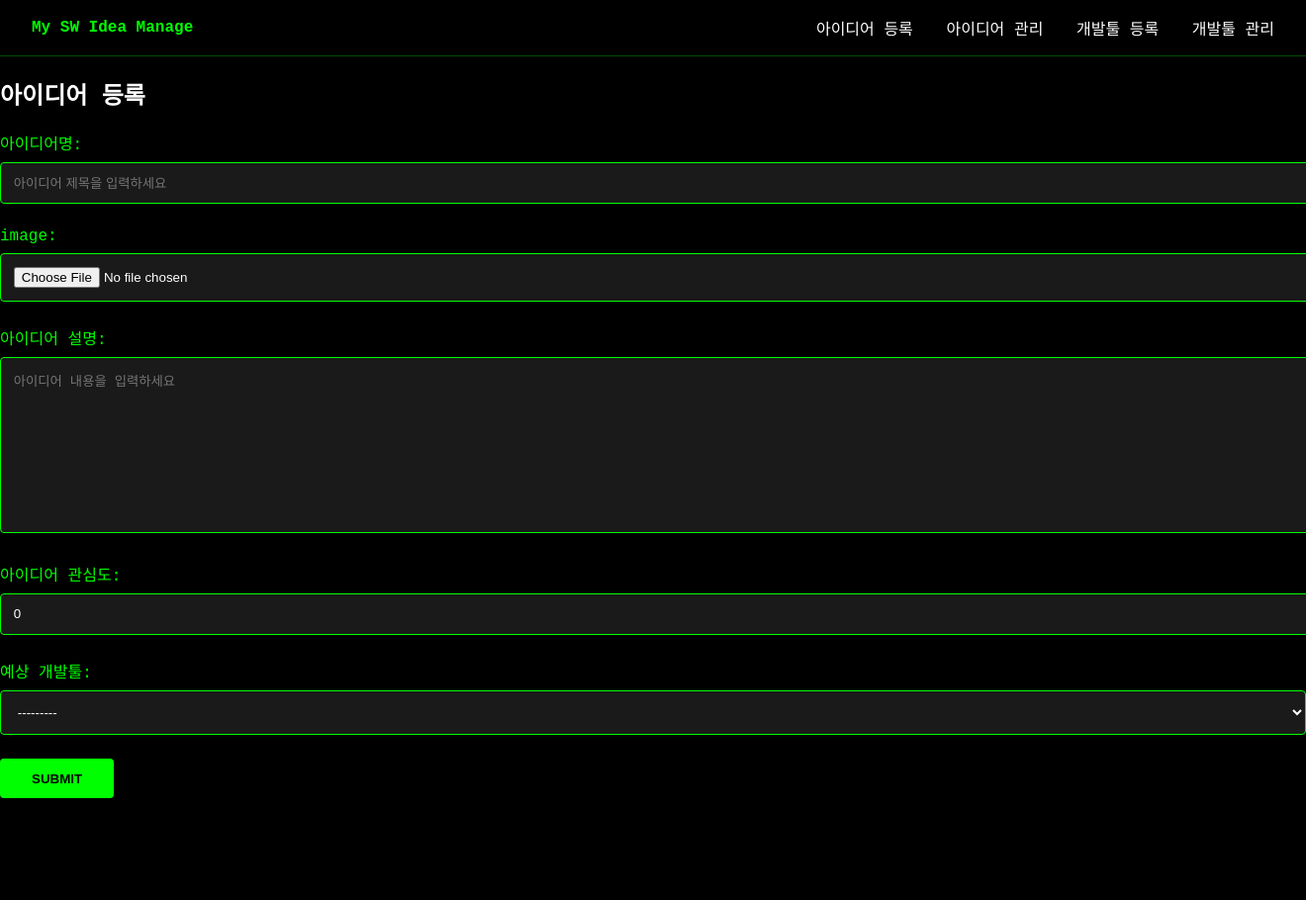
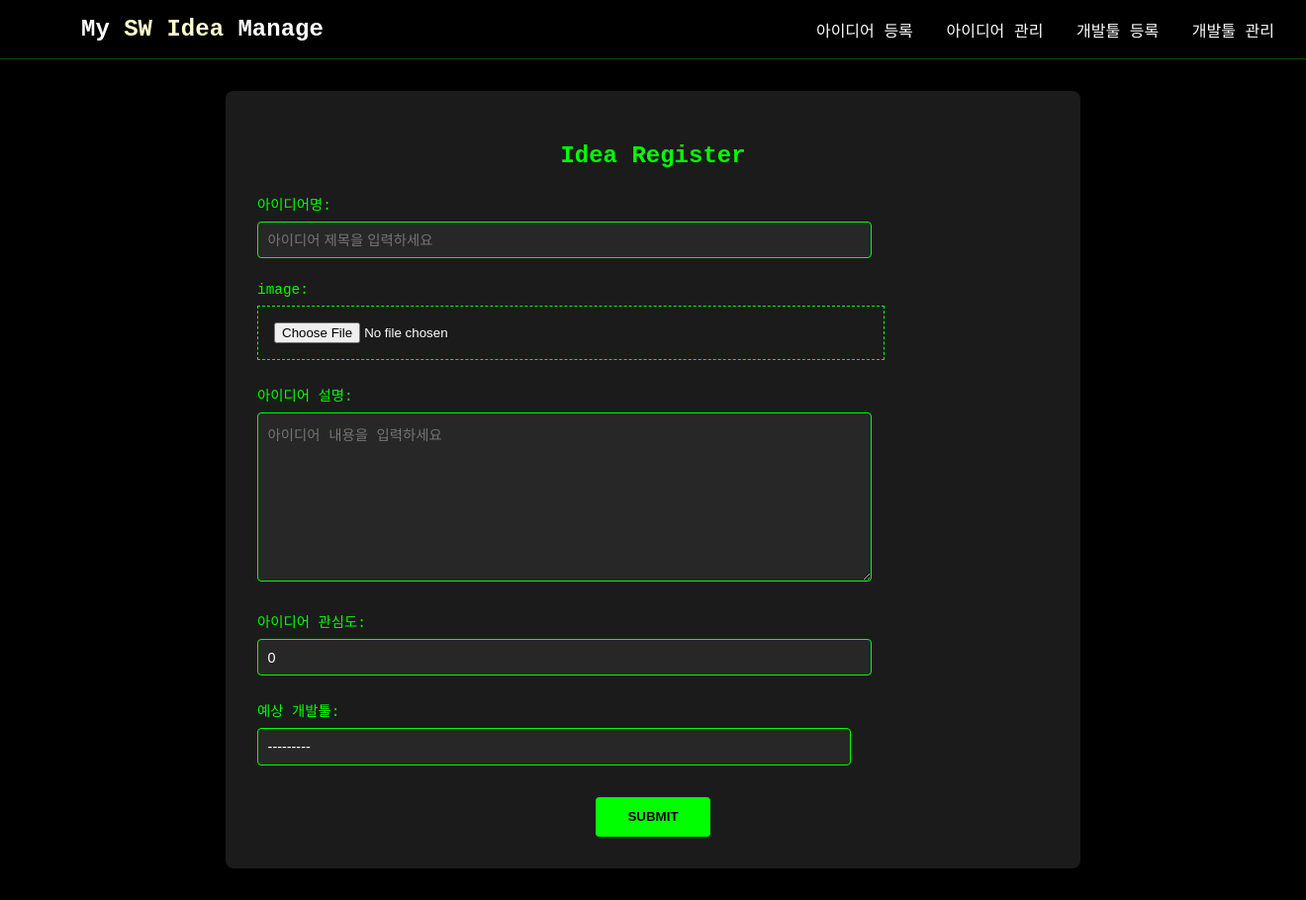
Before and after one commit to Pirogramming-22/Yoo-seungin, a Django app: page /idea/create/ in a window 1320 px wide; the page is wider, and only the part inside the window is pictured. Shown: that part at 99% size. Before the commit the page ends 807 px from the top of that part, so only its background shows below. Run offline with Django 5.2, Linux system fonts and the light colour scheme; data that the repository does not hold is empty.

Commit message:
css 적용 및 최종 구현 완료

```diff
--- a/SWIDEA_SITE/ideas/static/ideas/css/style.css
+++ b/SWIDEA_SITE/ideas/static/ideas/css/style.css
@@ -10,20 +10,6 @@ body {
   font-family: 'Courier New', monospace;
   background: #000;
   color: var(--text-white);
-}
-
-.navbar {
-  background: rgba(0, 0, 0, 0.8);
-  padding: 1rem 2rem;
-  display: flex;
-  justify-content: space-between;
-  align-items: center;
-  border-bottom: 1px solid rgba(0, 255, 0, 0.3);
-}
-
-.nav-brand {
-  color: var(--text-green);
-  font-weight: bold;
 }
 
 .nav-links a {
@@ -103,23 +89,91 @@ body {
   border-radius: 8px;
 }
 
+.idea-form-container {
+  max-width: 800px;
+  margin: 2rem auto;
+  padding: 2rem;
+  background: rgba(30, 30, 30, 0.9);
+  border-radius: 8px;
+}
+
+.idea-form-container h2 {
+  color: var(--text-green);
+  margin-bottom: 1.5rem;
+  text-align: center;
+}
+
 .form-group {
   margin-bottom: 1.5rem;
 }
 
 .form-group label {
   display: block;
-  color: #00ff00;
+  color: var(--text-green);
   margin-bottom: 0.5rem;
+  font-size: 0.9rem;
 }
 
-.form-control {
+.form-group input[type="text"],
+.form-group input[type="number"],
+.form-group textarea,
+.form-group select {
   width: 100%;
-  padding: 0.8rem;
-  background: rgba(255, 255, 255, 0.1);
-  border: 1px solid #00ff00;
-  color: #ffffff;
+  max-width: 600px;
+  padding: 0.6rem;
+  background: rgba(255, 255, 255, 0.05);
+  border: 1px solid var(--text-green);
+  color: var(--text-white);
   border-radius: 4px;
+  font-size: 0.9rem;
+}
+
+
+.form-group textarea {
+  height: 150px;
+  resize: vertical;
+}
+
+
+.form-group select {
+  appearance: none;
+  background-repeat: no-repeat;
+  background-position: right 0.7rem top 50%;
+  background-size: 1rem auto;
+  padding-right: 2rem;
+}
+
+
+.form-group select option {
+  background: rgba(30, 30, 30, 0.95);
+  color: var(--text-white);
+  padding: 0.5rem;
+}
+
+
+.form-group input[type="file"] {
+  border: 1px dashed var(--text-green);
+  padding: 1rem;
+  width: 100%;
+  max-width: 600px;
+  cursor: pointer;
+}
+
+.submit-btn {
+  background: var(--text-green);
+  color: #000;
+  padding: 0.8rem 2rem;
+  border: none;
+  border-radius: 4px;
+  cursor: pointer;
+  font-weight: bold;
+  display: block;
+  margin: 2rem auto 0;
+  transition: background-color 0.3s;
+}
+
+.submit-btn:hover {
+  background: #00cc00;
 }
 
 .submit-btn {
--- a/SWIDEA_SITE/ideas/templates/ideas/devtool_detail.html
+++ b/SWIDEA_SITE/ideas/templates/ideas/devtool_detail.html
@@ -32,8 +32,8 @@
                 {% csrf_token %}
                 <button type="submit" class="delete-btn" onclick="return confirm('정말 삭제하시겠습니까?')">삭제</button>
             </form>
+            <a href="{% url 'ideas:devtool_list' %}" class="list-btn">목록</a>
             <a href="{% url 'ideas:devtool_update' devtool.pk %}" class="update-btn">수정</a>
-            <a href="{% url 'ideas:devtool_list' %}" class="list-btn">목록</a>
         </div>
     </div>
 </div>
@@ -42,7 +42,9 @@
 .detail-container {
     max-width: 1200px;
     margin: 0 auto;
+    margin-top: 40px;
     padding: 20px;
+    background-color: rgba(50, 50, 50, 0.8);
 }
 
 .description {
--- a/SWIDEA_SITE/ideas/templates/ideas/devtool_form.html
+++ b/SWIDEA_SITE/ideas/templates/ideas/devtool_form.html
@@ -18,7 +18,7 @@
             <label for="id_content">개발툴 설명</label>
             {{ form.content }}
         </div>
-        <button type="submit" class="submit-btn">등록</button>
+        <button type="submit" class="submit-btn">SUBMIT</button>
     </form>
 </div>
 {% endblock %}
--- a/SWIDEA_SITE/ideas/templates/ideas/idea_form.html
+++ b/SWIDEA_SITE/ideas/templates/ideas/idea_form.html
@@ -2,7 +2,7 @@
 
 {% block content %}
 <div class="idea-form-container">
-    <h2>아이디어 등록</h2>
+    <h2>Idea Register</h2>
     <form method="post" enctype="multipart/form-data">
         {% csrf_token %}
         <div class="form-group">
@@ -28,4 +28,58 @@
         <button type="submit" class="submit-btn">SUBMIT</button>
     </form>
 </div>
+<style>
+    .idea-form-container {
+        max-width: 800px;
+        margin: 2rem auto;
+        padding: 2rem;
+        background: rgba(30, 30, 30, 0.9);
+        border-radius: 8px;
+    }
+
+    .form-group {
+        margin-bottom: 1.5rem;
+    }
+
+    .form-group label {
+        display: block;
+        color: #00ff00;
+        margin-bottom: 0.5rem;
+    }
+
+    .form-group input[type="text"],
+    .form-group input[type="number"],
+    .form-group textarea,
+    .form-group select {
+        width: 100%;
+        padding: 0.6rem;
+        background: rgba(255, 255, 255, 0.05);
+        border: 1px solid #00ff00;
+        color: #fff;
+        border-radius: 4px;
+    }
+
+    .form-group select option {
+        background-color: white;
+        color: black;
+        padding: 8px;
+    }
+
+    .form-group select option:checked {
+        background-color: #00ff00;
+        color: black;
+    }
+
+    .submit-btn {
+        background: #00ff00;
+        color: #000;
+        padding: 0.8rem 2rem;
+        border: none;
+        border-radius: 4px;
+        cursor: pointer;
+        font-weight: bold;
+        align-items: center;
+        justify-content: center;
+    }
+</style>
 {% endblock %}
--- a/SWIDEA_SITE/templates/base.html
+++ b/SWIDEA_SITE/templates/base.html
@@ -9,7 +9,9 @@
 </head>
 <body>
     <nav class="navbar">
-        <div class="nav-brand">My SW Idea Manage</div>
+        <div class="nav-brand">
+            My <span class="highlight">SW Idea</span> Manage
+        </div>
         <div class="nav-links">
             <a href="{% url 'ideas:idea_create' %}">아이디어 등록</a>
             <a href="{% url 'ideas:idea_list' %}">아이디어 관리</a>
@@ -22,5 +24,32 @@
         {% endblock %}
     </main>
     <script src="{% static 'ideas/js/idea.js' %}"></script>
+<style>
+    .navbar {
+        background: rgba(0, 0, 0, 0.8);
+        padding: 1rem 2rem;
+        display: flex;
+        justify-content: space-between;
+        align-items: center;
+        border-bottom: 1px solid rgba(0, 255, 0, 0.3);
+    }
+    .nav-brand {
+        color: var(--text-white);
+        font-weight: bold;
+        font-size: 24px;
+        margin-left: 50px;
+    }
+    .nav-brand .highlight {
+        color: #ffffcc;
+    }
+    .nav-links a {
+        color: var(--text-white);
+        text-decoration: none;
+        margin-left: 1.5rem;
+    }
+    .nav-links a:hover {
+        color: var(--text-green);
+    }
+</style>
 </body>
 </html>
```
Also changed, not shown: SWIDEA_SITE/ideas/templates/ideas/devtool_list.html (+3 -7 lines), SWIDEA_SITE/ideas/templates/ideas/idea_detail.html (+37 -26 lines), SWIDEA_SITE/ideas/templates/ideas/idea_list.html (+49 -18 lines), SWIDEA_SITE/db.sqlite3, SWIDEA_SITE/media/ideas/아기_사자.png (deleted), SWIDEA_SITE/media/ideas/아기_사자_bwXVL7E.png (deleted).
